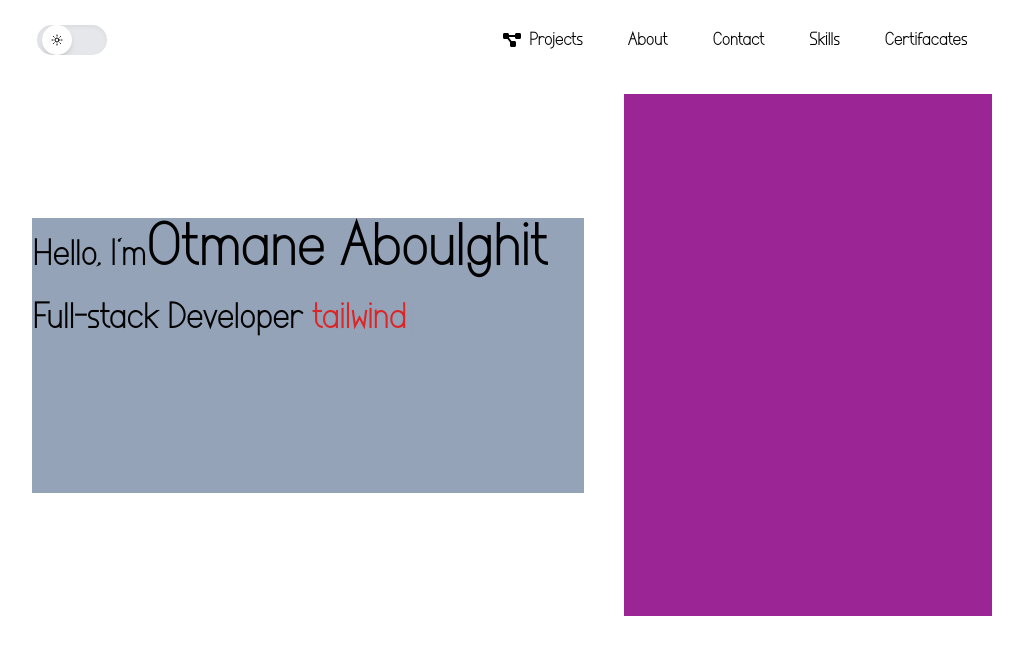
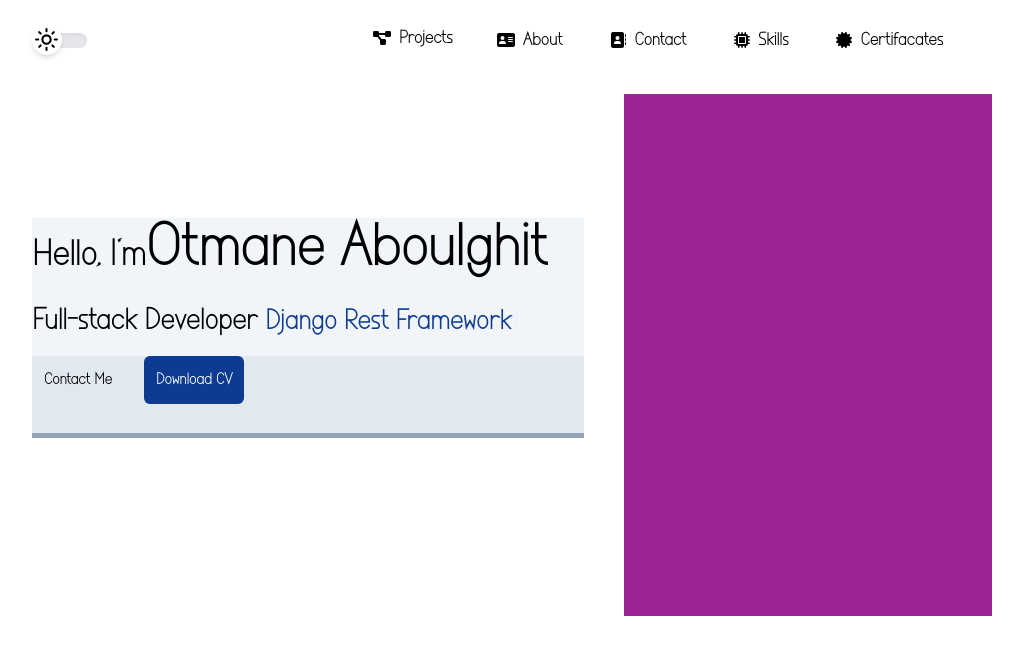
Before and after one commit to otmane222/PortfolioV3, a Next.js app: page / in a window 1280 px wide. Shown: the top 654 px of the page, without its empty margins (128-1151 px from the left). Built offline with nearby package versions, Linux system fonts and the light colour scheme.

Commit message:
responsive header

```diff
--- a/components/Header.tsx
+++ b/components/Header.tsx
@@ -6,24 +6,35 @@ function Header() {
   return (
     <div className="w-full h-[550px] bg-[#] flex items-center justify-center">
       <div className="md:w-[60%] w-[80%] grow-1 h-[50%]  m-5">
-        <div className="flex flex-col w-full h-[100%]   bg-slate-400">
-          <h1>
-            <span className="text-4xl">Hello, I'm</span>
-            <span className="text-6xl font-bold">Otmane Aboulghit</span>
+        <div className="flex flex-col w-full xs:h-[80%] h-[112%]   bg-slate-400">
+          <div className='flex flex-col  md:h-[63%] h-[100%] bg-slate-100'>
+            <h1 className='md:whitespace-nowrap'>
+              <span className="text-4xl whitespace-nowrap">Hello, I'm</span>
+              <span className="text-6xl font-bold ">Otmane Aboulghit</span>
               <br />
             </h1>
             <h1 className='mt-5'>
-            <span className="text-4xl ">Full-stack Developer </span>
-            <span className='text-4xl text-[#da2626] font-bold' >
+              <span className="text-[30px] ">Full-stack Developer </span>
+              <span className='text-[28px] text-[#0d3b91] font-bold' >
 
               <Typewriter
 
-              words={['Next js','React', 'tailwindcss', 'typescript', 'Django Rest Framework']}
+                words={[ 'TYPESCRIPT', 'Django Rest Framework']}//'Next js', 'TAILWINDCSS',, 'PostgresSql', 'Docker']}
                 loop={0} cursor={true} cursorStyle='|'
                 typeSpeed={100} deleteSpeed={100} delaySpeed={1000}
                 />
                 </span>
             </h1>
+          </div>
+          <div className='flex  items-start h-[35%] bg-slate-200'>
+            <button className='hover:bg-[#1363a5] hover:text-white transition-all duration-500 ease-in-out text-black p-3 rounded-md mr-5'>
+              Contact Me
+            </button>
+
+            <button className='bg-[#0d3b91] text-white p-3 rounded-md'>
+              Download CV
+            </button>
+          </div>
         </div>
       </div>
       <div className="w-[40%] h-[95%] bg-[#9c2596] m-5 md:flex hidden"></div>
--- a/components/Navigation.tsx
+++ b/components/Navigation.tsx
@@ -4,12 +4,19 @@ import React from 'react';
 import Link from 'next/link';
 import Image from 'next/image';
 import { useState, useRef } from 'react';
+
 import { Moon, Sun } from 'lucide-react';
 import { FontAwesomeIcon } from '@fortawesome/react-fontawesome';
 import { faBars } from '@fortawesome/free-solid-svg-icons';
 import { faPiedPiperAlt } from '@fortawesome/free-brands-svg-icons';
 import { faTimes } from '@fortawesome/free-solid-svg-icons';
 import { faDiagramProject } from '@fortawesome/free-solid-svg-icons';
+import { faAddressCard } from '@fortawesome/free-solid-svg-icons';
+import { faAddressBook } from '@fortawesome/free-solid-svg-icons';
+import { faMicrochip } from '@fortawesome/free-solid-svg-icons';
+import { faCertificate } from '@fortawesome/free-solid-svg-icons';
+
+
 
 function Navigation() {
     const [isMenuOpen, setIsMenuOpen] = useState(false);
@@ -37,58 +44,63 @@ function Navigation() {
     };
 
     return (
-        <nav className="flex justify-between items-center w-[95%] mx-auto h-[80px] ">
-            <div className='flex items-center'>
-                {/* <img className="w-8 cursor-pointer" src="logo1.png" alt="Logo" /> */}
-                <button
+        <nav className="flex justify-between items-center w-[95%] mx-auto h-[80px]  ">
+            <div className='flex items-center justify-center  h-[100px]'>
+                    <div
                         onClick={toggleTheme}
-                    className={`relative w-[70px] h-[30px] bg-gray-200 dark:bg-gray-800
-                        rounded-full shadow-inner overflow-hidden transition-opacity duration-500 ease-in-out
-                        ${isMenuOpen ? 'opacity-0 pointer-events-none' : 'opacity-100'}`}
+                        className={`absolute cursor-pointer mr-[40px] w-[30px] h-[30px] z-10  position-x-2 dark:bg-gray-600
+                        rounded-full shadow-md transition-all duration-500 ease-in-out
+                        ${isDarkMode ? 'translate-x-[35px] bg-[#000]' : 'translate-x-[5px] bg-[#fff]'}`}
                     >
-                        <div
-                            className={`absolute w-[30px] h-[30px]  top-[0%] left-[0%] dark:bg-gray-600
-                            rounded-full shadow-md transition-all duration-500 ease-in-out
-                            ${isDarkMode ? 'translate-x-[37px] bg-[#000]' : 'translate-x-[5px] bg-[#fff]'}`}
-                        >
-                            <div className="relative w-full h-full flex items-center justify-center">
+                        <div className=" w-[29px] h-[29px] flex items-center  justify-center ">
                             <Sun
-                                className={`absolute w-3 h-3 text-[#000] transition-all duration-500
+                            className={`absolute w-[25px] h-[25px]  text-[#000] transition-all duration-500
                             ${isDarkMode ? 'opacity-0 rotate-180' : 'opacity-100 rotate-0'}`}
                             />
                             <Moon
-                                className={`absolute w-3 h-3 text-[#fff] transition-all duration-500
+                            className={`absolute w-[25px] h-[25px] text-[#fff] transition-all duration-500
                             ${isDarkMode ? 'opacity-100 rotate-0' : 'opacity-0 -rotate-180'}`}
                             />
                         </div>
                     </div>
+                <button
+                    onClick={toggleTheme}
+                    className={`w-[50px] h-[15px] z-0 bg-gray-200 dark:bg-gray-800
+                        rounded-full shadow-inner overflow-hidden transition-opacity duration-500 ease-in-out
+                        ${isMenuOpen ? 'opacity-0 pointer-events-none' : 'opacity-100'}`}
+                    >
                 </button>
             </div>
             <div
                 ref={navLinksRef}
-                className={`nav-links duration-500 md:static absolute   md:min-h-fit min-h-[60vh] left-0 top-[-100%] md:w-auto w-full flex items-center px-5 ${isMenuOpen ? 'top-[0] bg-[#fff]' : ''}`}
+                className={`nav-links z-10 duration-500 md:static absolute z md:min-h-fit min-h-[60vh] left-0 top-[-100%] md:w-auto w-full flex items-center px-5 ${isMenuOpen ? 'top-[0] bg-[#fff]' : ''}`}
             >
-                <ul className="flex md:flex-row flex-col md:items-center md-justify-start md:gap[4vw] gap-[45px] w-[90%]">
-                    <li className='flex items-center gap-2 hover:text-gray-500'>
+                <ul className="flex md:flex-row flex-col md:items-center md:justify-start md:gap[4vw] w-[90%]">
+                    <div className="flex justify-end w-[112%]  h-[80px] items-center
+                     md:hidden">
+                        <FontAwesomeIcon onClick={onToggleMenu} name="menu" className="text-3xl cursor-pointer md:hidden" icon={faTimes} style={{height: "46px"}}/>
+                    </div>
+                    <li className='flex w-[112%] items-center gap-2 md:hover:text-[#cacaca] hover:underline md:p-[5px] md:pl-[20px] md:pr-[20px] p-[20px] transition-all duration-500 mb-1 '>
                         <FontAwesomeIcon icon={faDiagramProject} />
                         <a className=" text-[18px]" href="#">Projects</a>
                     </li>
-                    <li>
-                        <a className="hover:text-gray-500 text-[18px]" href="#">About</a>
+                    <li className='flex w-[112%] items-center gap-2 md:hover:text-[#cacaca] hover:underline md:p-[5px] md:pl-[20px] md:pr-[20px] p-[20px] transition-all duration-500 m-1'>
+                        <FontAwesomeIcon icon={faAddressCard} />
+                        <a className="text-[18px]" href="#">About</a>
                     </li>
-                    <li>
-                        <a className="hover:text-gray-500 text-[18px]" href="#">Contact</a>
+                    <li className='flex w-[112%] items-center gap-2 md:hover:text-[#cacaca] hover:underline md:p-[5px] md:pl-[20px] md:pr-[20px] p-[20px] transition-all duration-500 m-1'>
+                        <FontAwesomeIcon icon={faAddressBook} />
+                        <a className="text-[18px]" href="#">Contact</a>
                     </li>
-                    <li>
-                        <a className="hover:text-gray-500 text-[18px]" href="#">Skills</a>
+                    <li className='flex w-[112%] items-center gap-2 md:hover:text-[#cacaca] hover:underline md:p-[5px] md:pl-[20px] md:pr-[20px] p-[20px] transition-all duration-500 m-1'>
+                        <FontAwesomeIcon icon={faMicrochip} />
+                        <a className="text-[18px]" href="#">Skills</a>
                     </li>
-                    <li>
-                        <a className="hover:text-gray-500 text-[18px]" href="#">Certifacates</a>
+                    <li className='flex w-[112%] items-center gap-2 md:hover:text-[#cacaca] hover:underline md:p-[5px] md:pl-[20px] md:pr-[20px] p-[20px] transition-all duration-500 m-1'>
+                        <FontAwesomeIcon icon={faCertificate} />
+                        <a className="text-[18px]" href="#">Certifacates</a>
                     </li>
                 </ul>
-                    <div className="flex h-[325px] w-[5%] md:hidden">
-                        <FontAwesomeIcon onClick={onToggleMenu} name="menu" className="text-3xl cursor-pointer md:hidden" icon={faTimes} style={{height: "46px"}}/>
-                    </div>
             </div>
             <div className="flex items-center gap-6 md:hidden">
                 <FontAwesomeIcon onClick={onToggleMenu} name="menu" className={`text-3xl cursor-pointer md:hidden ${isMenuOpen ? 'opacity-0 pointer-events-none' : 'opacity-100'}`} icon={faBars} style={{height: "40px"}}/>
@@ -97,110 +109,110 @@ function Navigation() {
     );
 }
 
-function Navigation1 () {
-    const [isDarkMode, setIsDarkMode] = useState(false);
-    const [isClose, setIsClose] = useState(true);
+// function Navigation1 () {
+//     const [isDarkMode, setIsDarkMode] = useState(false);
+//     const [isClose, setIsClose] = useState(true);
 
-    const toggleTheme = () => {
-        const newTheme = !isDarkMode;
-        setIsDarkMode(newTheme);
+//     const toggleTheme = () => {
+//         const newTheme = !isDarkMode;
+//         setIsDarkMode(newTheme);
 
-        localStorage.setItem('theme', newTheme ? 'dark' : 'light');
+//         localStorage.setItem('theme', newTheme ? 'dark' : 'light');
 
-        if (newTheme) {
-            document.documentElement.classList.add('dark');
-        } else {
-            document.documentElement.classList.remove('dark');
-        }
-    };
+//         if (newTheme) {
+//             document.documentElement.classList.add('dark');
+//         } else {
+//             document.documentElement.classList.remove('dark');
+//         }
+//     };
 
-    function openSlideMenu(): void {
-        console.log('open');
-        setIsClose(false);
-    }
+//     function openSlideMenu(): void {
+//         console.log('open');
+//         setIsClose(false);
+//     }
 
-    function closeSlideMenu(): void {
-        console.log('close');
-        setIsClose(true);
-    }
+//     function closeSlideMenu(): void {
+//         console.log('close');
+//         setIsClose(true);
+//     }
 
-    return (
+//     return (
 
-        <header className='w-full flex justify-center bg-[#6ea6f0]'>
-            <nav className="md:w-[95%] w-[90%]">
-                <div className="flex w-full justify-center h-[80px]  items-center">
-                    <div className='flex items-center'>
-                        <h1 className='text-[20px] pl-[20px] pr-[20px] pb-[5px] pt-[5px] '>LOGO</h1>
-                    </div>
-                    <div className='flex justify-center w-full h-full'>
-                        <div className='text-[20px] w-[340px]  items-center  justify-between md:flex hidden'>
-                            <Link href="/project" legacyBehavior>
-                            <a className="text-[#000] hover:border-black hover:border-b-2  pl-[20px] pr-[20px] pb-[5px] pt-[5px] flex justify-center items-center transition-all duration-500 ease-in-out ">Projects</a>
-                            </Link>
-                            <Link href="/about" legacyBehavior>
-                            <a className="text-[#000] hover:border-black hover:border-b-2  pl-[20px] pr-[20px] pb-[5px] pt-[5px] flex justify-center items-center transition-all duration-500 ease-in-out ">About</a>
-                            </Link>
-                            <Link href="/skills" legacyBehavior>
-                            <a className="text-[#000] hover:border-black hover:border-b-2  pl-[20px] pr-[20px] pb-[5px] pt-[5px] flex justify-center items-center transition-all duration-500 ease-in-out ">Contact</a>
-                            </Link>
-                        </div>
-                        {
-                            isClose === true ?
-                            <button className='md:hidden block ml-4 hover:text-red-500 transition-all duration-500 ease-in-out' onClick={openSlideMenu}>
-                                <FontAwesomeIcon icon={faBars} style={{height: "40px"}}/>
-                            </button>
-                            :
-                            <div className='w-full h-[400px] flex flex-col z-40 md:hidden '>
-                                <div className='w-full h-[100px] flex justify-center'>
-                                    <button className='md:hidden block ml-4 hover:text-red-500 transition-all duration-500 ease-in-out' onClick={closeSlideMenu}>
-                                        <FontAwesomeIcon icon={faTimes} style={{height: "40px"}}/>
-                                    </button>
+//         <header className='w-full flex justify-center bg-[#6ea6f0]'>
+//             <nav className="md:w-[95%] w-[90%]">
+//                 <div className="flex w-full justify-center h-[80px]  items-center">
+//                     <div className='flex items-center'>
+//                         <h1 className='text-[20px] pl-[20px] pr-[20px] pb-[5px] pt-[5px] '>LOGO</h1>
+//                     </div>
+//                     <div className='flex justify-center w-full h-full'>
+//                         <div className='text-[20px] w-[340px]  items-center  justify-between md:flex hidden'>
+//                             <Link href="/project" legacyBehavior>
+//                             <a className="text-[#000] hover:border-black hover:border-b-2  pl-[20px] pr-[20px] pb-[5px] pt-[5px] flex justify-center items-center transition-all duration-500 ease-in-out ">Projects</a>
+//                             </Link>
+//                             <Link href="/about" legacyBehavior>
+//                             <a className="text-[#000] hover:border-black hover:border-b-2  pl-[20px] pr-[20px] pb-[5px] pt-[5px] flex justify-center items-center transition-all duration-500 ease-in-out ">About</a>
+//                             </Link>
+//                             <Link href="/skills" legacyBehavior>
+//                             <a className="text-[#000] hover:border-black hover:border-b-2  pl-[20px] pr-[20px] pb-[5px] pt-[5px] flex justify-center items-center transition-all duration-500 ease-in-out ">Contact</a>
+//                             </Link>
+//                         </div>
+//                         {
+//                             isClose === true ?
+//                             <button className='md:hidden block ml-4 hover:text-red-500 transition-all duration-500 ease-in-out' onClick={openSlideMenu}>
+//                                 <FontAwesomeIcon icon={faBars} style={{height: "40px"}}/>
+//                             </button>
+//                             :
+//                             <div className='w-full h-[400px] flex flex-col z-40 md:hidden '>
+//                                 <div className='w-full h-[250px] backdrop-blur-lg bg-[#E57979]'>
+//                                     <div className='text-[20px] w-full h-full  justify-around flex flex-col items-center'>
+//                                         <div className='w-full h-[100px] bg-black flex justify-center'>
+//                                             <button className='md:hidden block ml-4 hover:text-red-500 transition-all duration-500 ease-in-out' onClick={closeSlideMenu}>
+//                                                 <FontAwesomeIcon icon={faTimes} style={{height: "40px"}}/>
+//                                             </button>
 
-                                </div>
-                                <div className='w-full h-[250px] backdrop-blur-lg bg-[#E57979]'>
-                                    <div className='text-[20px] w-full h-full  justify-around flex flex-col items-center'>
-                                        <Link href="/project" legacyBehavior>
-                                        <a className="text-[#000] hover:bg-[#f29e9e] w-full h-full flex justify-center items-center transition-all duration-500 ease-in-out ">Projects</a>
-                                        </Link>
-                                        <Link href="/about" legacyBehavior>
-                                        <a className="text-[#000] hover:bg-[#f29e9e] w-full h-full flex justify-center items-center transition-all duration-500 ease-in-out  ">About</a>
-                                        </Link>
-                                        <Link href="/skills" legacyBehavior>
-                                        <a className="text-[#000] hover:bg-[#f29e9e] w-full h-full flex justify-center items-center transition-all duration-500 ease-in-out ">Contact</a>
-                                        </Link>
-                                    </div>
-                                </div>
-                            </div>
-                        }
-                    </div>
-                    <div className='flex justify-center items-center'>
-                        <button
-                            onClick={toggleTheme}
-                            className="relative w-[70px] h-[30px] bg-gray-200 dark:bg-gray-800
-                            rounded-full shadow-inner overflow-hidden"
-                        >
-                            <div
-                                className={`absolute w-[30px] h-[30px]  top-[0%] left-[0%] dark:bg-gray-600
-                                rounded-full shadow-md transition-all duration-500 ease-in-out
-                                ${isDarkMode ? 'translate-x-[37px] bg-[#000]' : 'translate-x-[5px] bg-[#fff]'}`}
-                            >
-                                <div className="relative w-full h-full flex items-center justify-center">
-                                    <Sun
-                                    className={`absolute w-3 h-3 text-[#000] transition-all duration-500
-                                    ${isDarkMode ? 'opacity-0 rotate-180' : 'opacity-100 rotate-0'}`}
-                                    />
-                                    <Moon
-                                    className={`absolute w-3 h-3 text-[#fff] transition-all duration-500
-                                    ${isDarkMode ? 'opacity-100 rotate-0' : 'opacity-0 -rotate-180'}`}
-                                    />
-                                </div>
-                            </div>
-                        </button>
-                    </div>
-                </div>
-            </nav>
-        </header>
-    );
-};
+//                                         </div>
+//                                         <Link href="/project" legacyBehavior>
+//                                         <a className="text-[#000] hover:bg-[#f29e9e] w-full h-full flex justify-center items-center transition-all duration-500 ease-in-out ">Projects</a>
+//                                         </Link>
+//                                         <Link href="/about" legacyBehavior>
+//                                         <a className="text-[#000] hover:bg-[#f29e9e] w-full h-full flex justify-center items-center transition-all duration-500 ease-in-out  ">About</a>
+//                                         </Link>
+//                                         <Link href="/skills" legacyBehavior>
+//                                         <a className="text-[#000] hover:bg-[#f29e9e] w-full h-full flex justify-center items-center transition-all duration-500 ease-in-out ">Contact</a>
+//                                         </Link>
+//                                     </div>
+//                                 </div>
+//                             </div>
+//                         }
+//                     </div>
+//                     <div className='flex justify-center items-center'>
+//                         <button
+//                             onClick={toggleTheme}
+//                             className="relative w-[70px] h-[30px] bg-gray-200 dark:bg-gray-800
+//                             rounded-full shadow-inner overflow-hidden"
+//                         >
+//                             <div
+//                                 className={`absolute w-[30px] h-[30px]  top-[0%] left-[0%] dark:bg-gray-600
+//                                 rounded-full shadow-md transition-all duration-500 ease-in-out
+//                                 ${isDarkMode ? 'translate-x-[37px] bg-[#000]' : 'translate-x-[5px] bg-[#fff]'}`}
+//                             >
+//                                 <div className="relative w-full h-full flex items-center justify-center">
+//                                     <Sun
+//                                     className={`absolute w-3 h-3 text-[#000] transition-all duration-500
+//                                     ${isDarkMode ? 'opacity-0 rotate-180' : 'opacity-100 rotate-0'}`}
+//                                     />
+//                                     <Moon
+//                                     className={`absolute w-3 h-3 text-[#fff] transition-all duration-500
+//                                     ${isDarkMode ? 'opacity-100 rotate-0' : 'opacity-0 -rotate-180'}`}
+//                                     />
+//                                 </div>
+//                             </div>
+//                         </button>
+//                     </div>
+//                 </div>
+//             </nav>
+//         </header>
+//     );
+// };
 
 export { Navigation };
--- a/tailwind.config.ts
+++ b/tailwind.config.ts
@@ -11,6 +11,9 @@ export default {
         background: "var(--background)",
         foreground: "var(--foreground)",
       },
+      screens: {
+        'xs': '645px',
+      },
     },
   },
   plugins: [],
```
Lines whose indentation alone changed are shown as unchanged.
